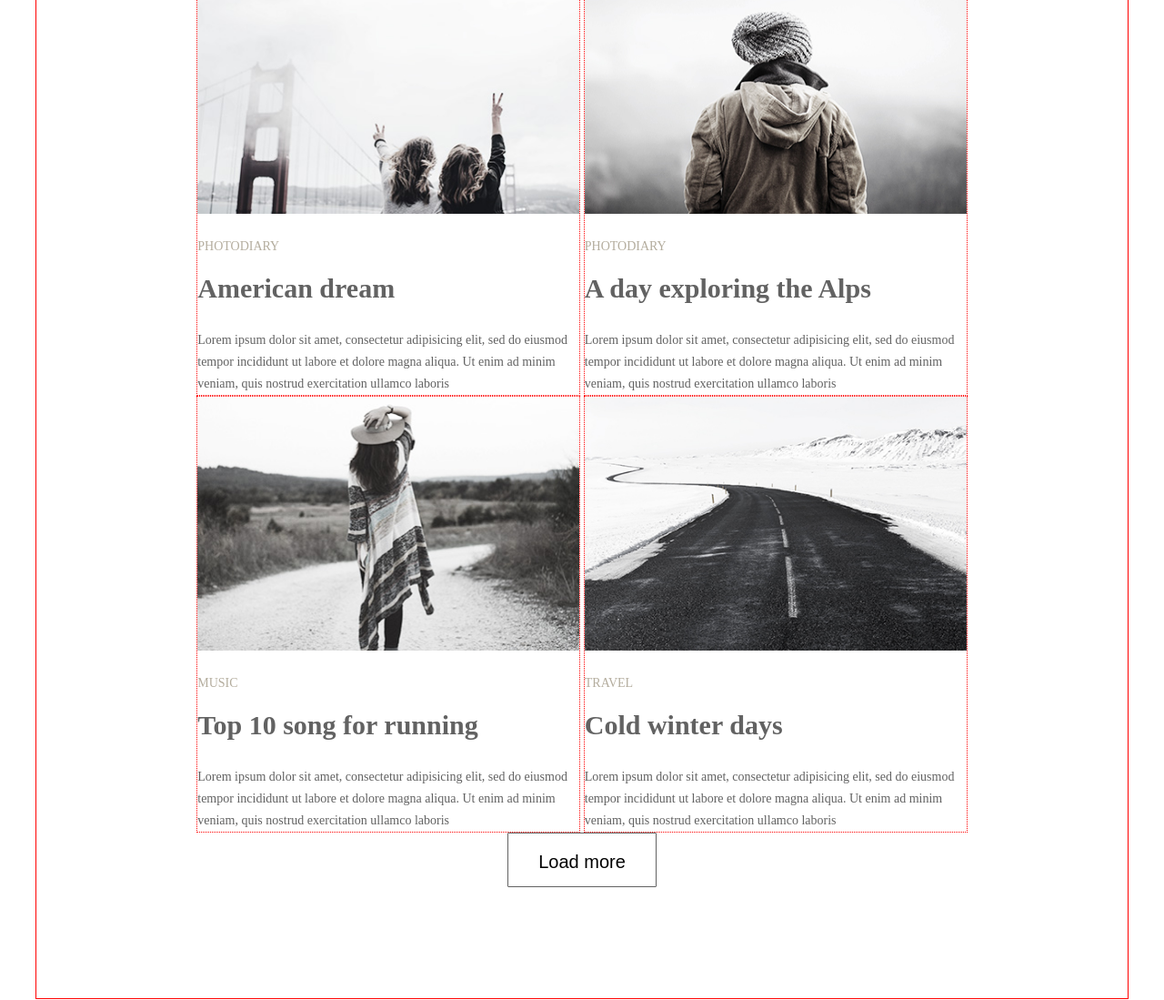
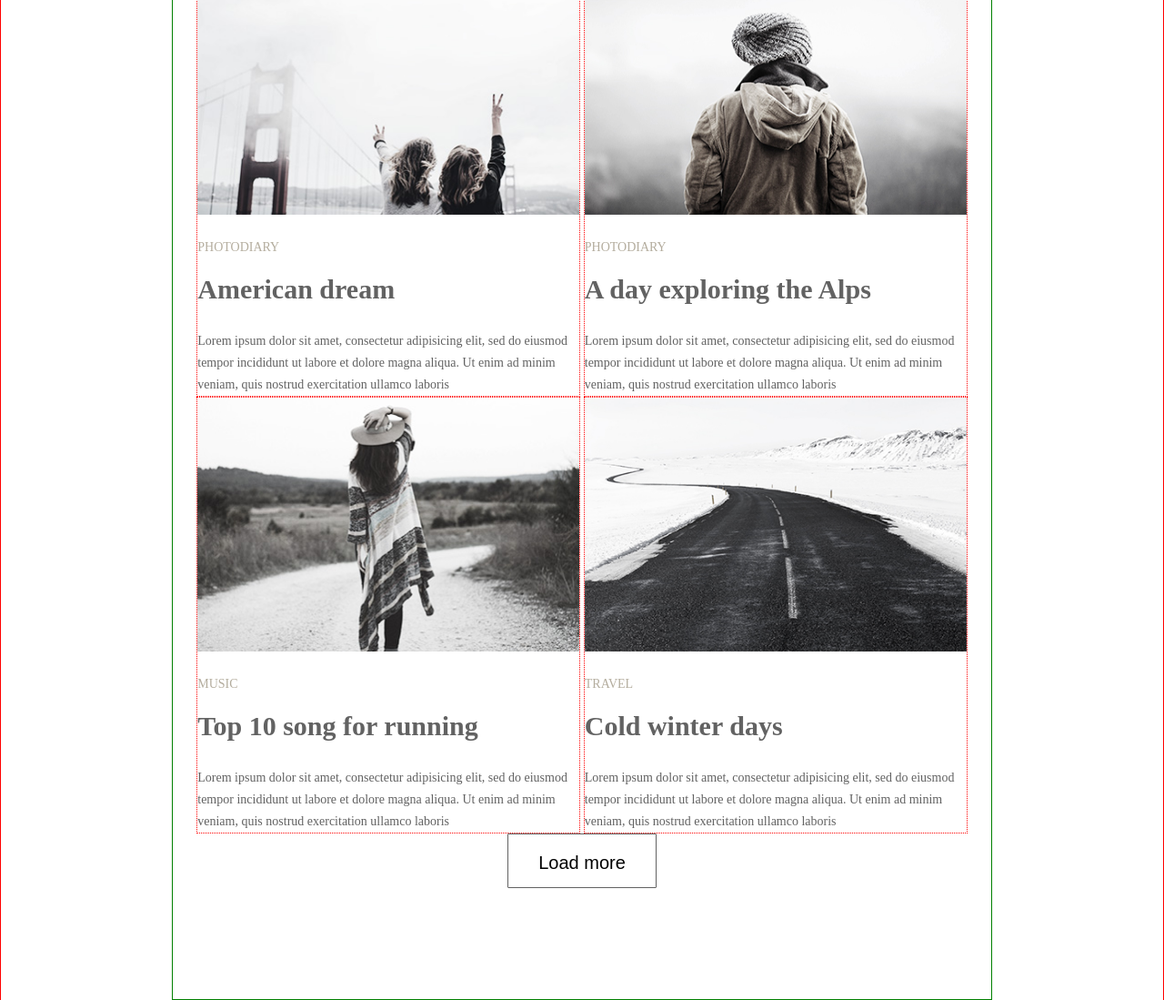
Before and after one commit to ogabura/goit-fe-course, a plain HTML site: page html-css/module-3/index.html in a window 1280 px wide. Shown: the part 726-1825 px from the top of the page at 91% size. Drawn offline with Linux system fonts and the light colour scheme.

Commit message:
width fixed

```diff
--- a/html-css/module-3/css/task3.css
+++ b/html-css/module-3/css/task3.css
@@ -6,11 +6,13 @@ body {
     font-family: 'Playfair Display', serif; /*подключаем шрифт*/
     font-weight: lighter;
     font-size: 14px;
-    width: 1200px;
     border: 1px solid red;
 }
 .container {
     padding: 52px 0;
+    width: 900px;
+    margin: 0 auto;
+    border: 1px solid green;
 }
 
 nav {
```
